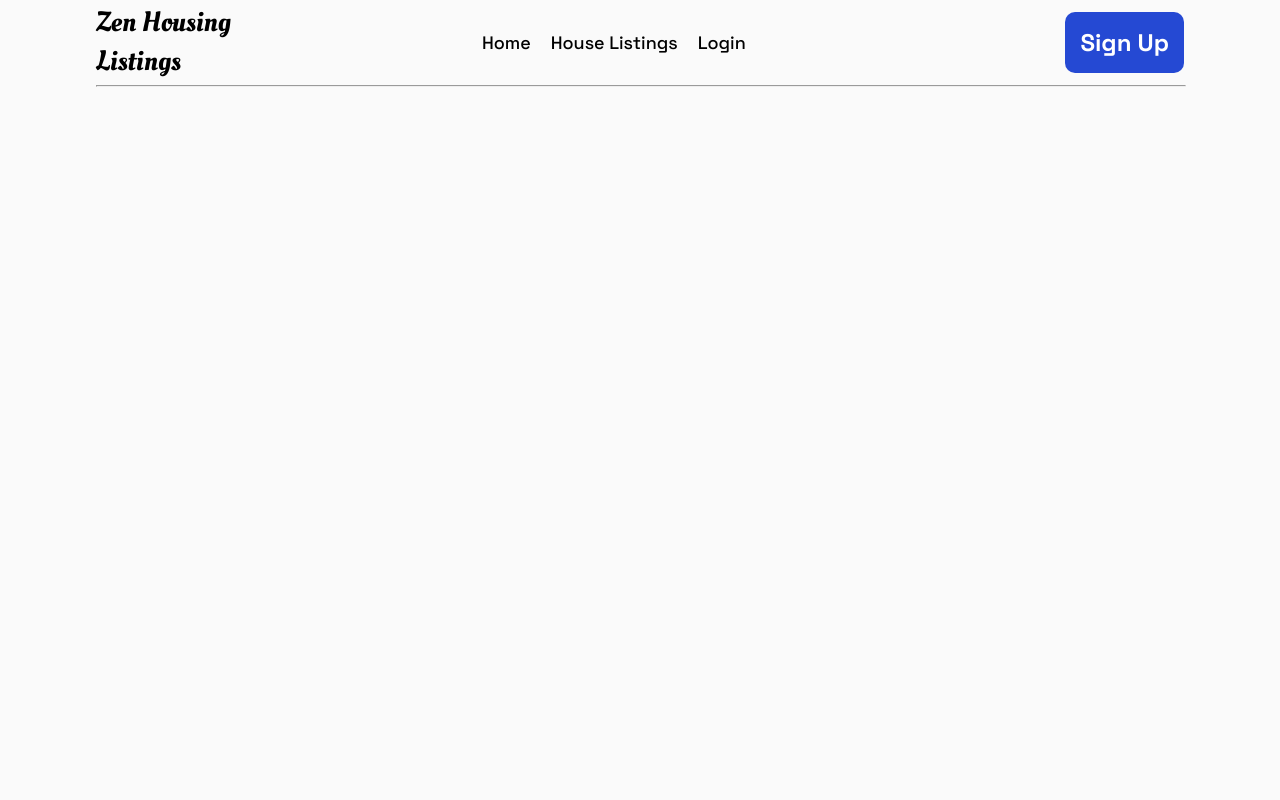
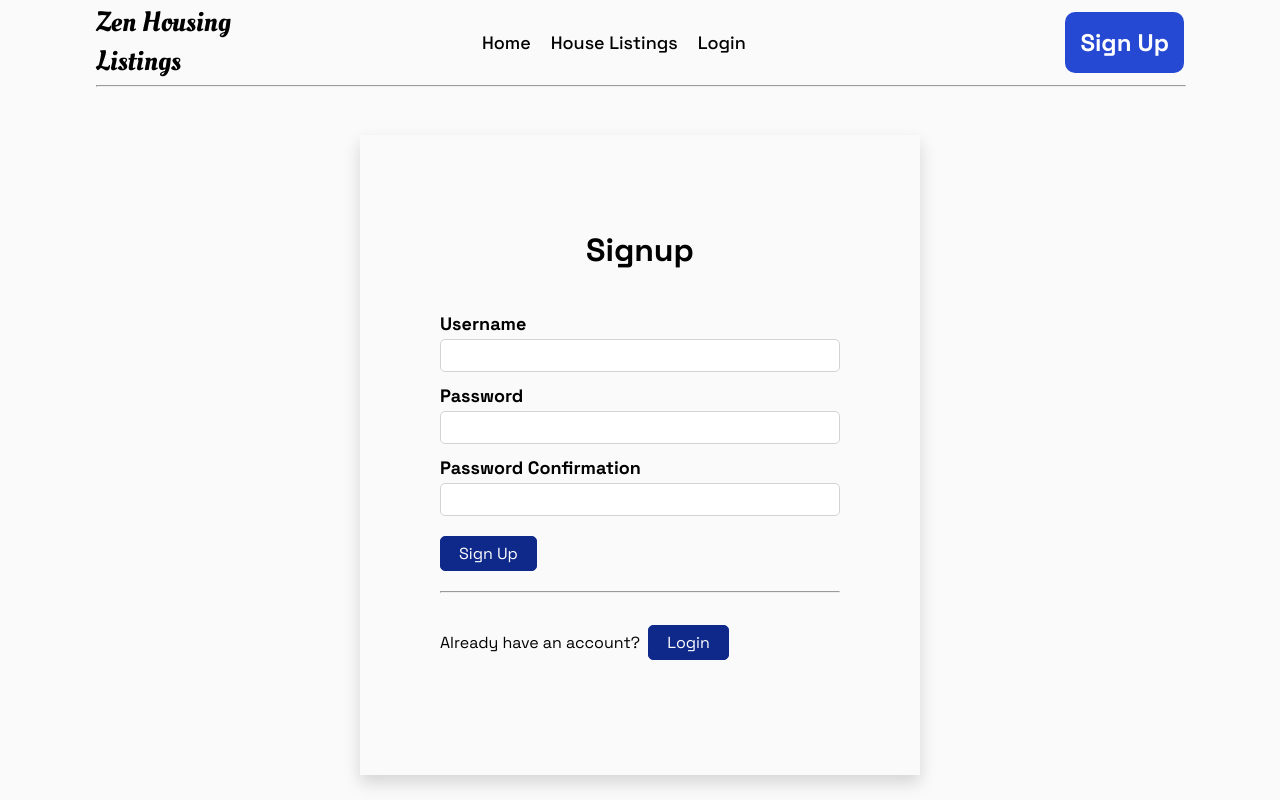
Before and after one commit to Rlynette/Zen-Housing-frontend, a React (Create React App) app: page /signup in a window 1280 px wide. Built offline with nearby package versions, Linux system fonts and the light colour scheme.

Commit message:
add a SignUp component

```diff
--- a/src/components/App.css
+++ b/src/components/App.css
@@ -561,3 +561,98 @@ nav ul li a {
   padding-bottom: 18px;
   font-size: 28px;
 }
+
+.signup {
+  width: 70vh;
+  height: 80vh;
+  display: flex;
+  justify-content: center;
+  align-items: center;
+  flex-direction: column;
+  margin-top: 6vh;
+  box-shadow: 0 0.5rem 1rem rgba(0, 0, 0, 0.15);
+  margin-left: auto;
+  margin-right: auto;
+}
+
+.signup h1 {
+  margin-bottom: 30px;
+}
+
+#signup-form {
+  display: flex;
+  flex-direction: column;
+  width: 50vh;
+}
+
+label {
+  font-size: 18px;
+  font-weight: 600;
+  padding: 12px 0 4px 0;
+}
+
+input {
+  border: 1px solid lightgray;
+  padding: 7px;
+  border-radius: 5px;
+}
+
+textarea {
+  border: 1px solid lightgray;
+  padding: 7px;
+  border-radius: 5px;
+}
+
+button {
+  width: fit-content;
+  padding: 6px 18px;
+  font-size: 16px;
+  margin: 20px 0;
+  background-color: #0f298b;
+  border: 1px solid#0f298b ;
+  border-radius: 5px;
+  color: white;
+}
+
+button:hover {
+  cursor: pointer;
+  filter: brightness(90%);
+  transition: all 0.35s ease-in-out;
+}
+
+select {
+  border: 1px solid lightgray;
+  padding: 7px;
+  border-radius: 5px;
+}
+
+.already {
+  width: 50vh;
+}
+
+.already p {
+  padding-top: 12px;
+}
+
+.login {
+  width: 70vh;
+  height: 50vh;
+  display: flex;
+  justify-content: center;
+  align-items: center;
+  flex-direction: column;
+  margin-top: 6vh;
+  box-shadow: 0 0.5rem 1rem rgba(0, 0, 0, 0.15);
+  margin-left: auto;
+  margin-right: auto;
+}
+
+.login h1 {
+  margin-bottom: 30px;
+}
+
+#login-form {
+  display: flex;
+  flex-direction: column;
+  width: 50vh;
+}
--- a/src/components/App.js
+++ b/src/components/App.js
@@ -1,47 +1,30 @@
-// import logo from './logo.svg';
-// import './App.css';
-
-// function App() {
-//   return (
-//     <div className="App">
-//       <header className="App-header">
-//         <img src={logo} className="App-logo" alt="logo" />
-//         <p>
-//           Edit <code>src/App.js</code> and save to reload.
-//         </p>
-//         <a
-//           className="App-link"
-//           href="https://reactjs.org"
-//           target="_blank"
-//           rel="noopener noreferrer"
-//         >
-//           Learn React
-//         </a>
-//       </header>
-//     </div>
-//   );
-// }
-
-// export default App;
-import React from 'react'
+import React, { useState } from "react";
 import { BrowserRouter, Route, Switch } from "react-router-dom";
 import NavBar from "./NavBar";
 import Home from "./Home";
 import Login from "./Login";
-import Houses from './Houses';
-// import { BrowswerRouter, Switch, Route }from 'react-router-dom'
-import './App.css'
+import Houses from "./Houses";
+import "./App.css";
+import SignUp from "./SignUp";
 
 function App() {
+  const [user, setUser] = useState(null)
   return (
     <>
-
-
-      <BrowserRouter>      <NavBar />
+      <BrowserRouter>
+        {" "}
+        <NavBar />
         {/* <ProductContainer /> */}
         <Switch>
-        <Route exact path="/login" element={<Login />}></Route>
-        <Route exact path="/housedetails" element={<Houses />}></Route>
+          <Route exact path="/signup">
+            <SignUp onLogin={setUser} />
+          </Route>
+          <Route exact path="/login">
+            <Login onLogin={setUser} />
+          </Route>
+          <Route exact path="/housedetails">
+            <Houses />
+          </Route>
           <Route exact path="/">
             <Home />
           </Route>
--- a/src/components/Home.js
+++ b/src/components/Home.js
@@ -113,44 +113,6 @@ function Home() {
           </div>
         </div>
 
-        <div className="container6">
-          <div className="bungalow">
-            <img src="img/image 4.png" alt="palace" />
-            <div className="palace">
-              <h2>The Palace</h2>
-              <p>Lekki,phase2</p>
-            </div>
-            <div className="palaceprice">
-              <p>Duplex</p>
-              <p style={{ color: "#2549D3" }}>$2,000</p>
-            </div>
-          </div>
-          <div className="containerhouse1">
-            <img src="img/image 3.png" alt="IVY RORY" />
-            <div className="ivyrory">
-              <h2>IVY RORY</h2>
-              <p>Lekki,phase2</p>
-            </div>
-            <div className="ivyroryprice">
-              <p>Duplex</p>
-              <p style={{ color: "#2549D3" }}>$2,000</p>
-            </div>
-          </div>
-          <div className="containerhouse2">
-            <img src="img/image 5.png" alt="Rexona" />
-            <div className="rexona">
-              <h2>REXONA</h2>
-              <p>Lekki,phase2</p>
-            </div>
-            <div className="rexonaprice">
-              <p>Duplex</p>
-              <p style={{ color: "#2549D3" }}>$2,000</p>
-            </div>
-          </div>
-        </div>
-        <div className="viewmore">
-          <button>View more</button>
-        </div>
         <div className="esteemed">
           <h2>Our Esteemed Customers</h2>
           <p>This is what our client are saying</p>
--- a/src/components/Houses.js
+++ b/src/components/Houses.js
@@ -1,8 +1,8 @@
 import React, { useEffect , useState} from 'react'
 import "./App.css"
-// import image3 from "./images1/image3.png";
-
-
+import image3 from "./images1/image3.png";
+import image4 from "./images1/image4.png";
+import image5 from "./images1/image5.png";
 
 function Houses() {
   const [houses, setHouses] = useState([]);
@@ -15,6 +15,7 @@ function Houses() {
   console.log(houses);
 
   return (
+    <>
       <div className="Featuredproperties">
         <h2>Our Featured Properties.</h2>
         <p>
@@ -22,8 +23,45 @@ function Houses() {
           most.
         </p>
       </div>
-
-
+      <div className="container6">
+        <div className="bungalow">
+          <img src={image4} alt="palace" />
+          <div className="palace">
+            <h2>The Palace</h2>
+            <p>Lekki,phase2</p>
+          </div>
+          <div className="palaceprice">
+            <p>Duplex</p>
+            <p style={{ color: "#2549D3" }}>$2,000</p>
+          </div>
+        </div>
+        <div className="containerhouse1">
+          <img src={image3} alt="IVY RORY" />
+          <div className="ivyrory">
+            <h2>IVY RORY</h2>
+            <p>Lekki,phase2</p>
+          </div>
+          <div className="ivyroryprice">
+            <p>Duplex</p>
+            <p style={{ color: "#2549D3" }}>$2,000</p>
+          </div>
+        </div>
+        <div className="containerhouse2">
+          <img src={image5} alt="Rexona" />
+          <div className="rexona">
+            <h2>REXONA</h2>
+            <p>Lekki,phase2</p>
+          </div>
+          <div className="rexonaprice">
+            <p>Duplex</p>
+            <p style={{ color: "#2549D3" }}>$2,000</p>
+          </div>
+        </div>
+      </div>
+      <div className="viewmore">
+        <button>View more</button>
+      </div>
+    </>
   );
 
 }
--- a/src/components/Login.js
+++ b/src/components/Login.js
@@ -3,43 +3,60 @@ import React from "react";
 import "./App.css"
 import {useState} from "react"
 
+function Login({onLogin}) {
+  // const navigate = useNavigate();
+  const [username, setUserName] = useState('')
+  const [password, setPassword] = useState("");
+  const [errors, setErrors] = useState("")
 
-function Login() {
-  // const navigate = useNavigate();
-  const [username, setUserName] = useState['']
-  const [password, setPassword] = useState[""];
-
-  function handleSubmit(e) {
+ function handleSubmit(e) {
     e.preventDefault();
-    const save = {username, password}
-    fetch("",{
+    fetch('/login', {
       method: 'POST',
-      headers: { 'Content-Type' : 'application/json' },
-      body: JSON.stringify(save)
-    })
-    .then((res) => res.json())
-
-    .then(() =>{
-      setUserName(' ')
-      setPassword(' ')
-
-    })
+      headers: {
+        'Content-Type': 'application/json',
+      },
+      body: JSON.stringify({ username, password }),
+    }).then((r) => {
+      if (r.ok) {
+        r.json().then((user) => {
+          onLogin(user);
+        });
+      } else {
+        r.json().then((err) => {setErrors(err.errors)
+        console.log(err)
+        });
+      }
+    });
+  }
   //   navigate("/housedetails");
   // }
   return (
-    <div>
+    <div className="login">
       <h1>Login</h1>
       <form onSubmit={handleSubmit}>
         <div>
-          <input type="text" name="username" placeholder="Username" />
+          <input
+            type="text"
+            name="username"
+            value={username}
+            onChange={(e) => setUserName(e.target.value)}
+            placeholder="Username"
+          />
         </div>
         <div>
-          <input type="password" name="password" placeholder="Password" />
+          <input
+            type="password"
+            name="password"
+            value={password}
+            onChange={(e) => setPassword(e.target.value)}
+            placeholder="Password"
+          />
         </div>
         <input type="submit" value="Submit" />
       </form>
     </div>
   );
 }
-}
+
 export default Login;
--- /dev/null
+++ b/src/components/SignUp.js
@@ -0,0 +1,86 @@
+import React, {useState} from 'react'
+import { Link } from 'react-router-dom';
+
+function SignUp({onLogin}) {
+     const [username, setUserName] = useState("");
+     const [password, setPassword] = useState("");
+     const [passwordConfirmation, setPasswordConfirmation] = useState("");
+     const [errors, setErrors] = useState([]);
+
+
+     function handleSubmit(e) {
+       e.preventDefault();
+       setErrors([]);
+       fetch("/signup", {
+         method: "POST",
+         headers: {
+           "Content-Type": "application/json",
+         },
+         body: JSON.stringify({
+           username,
+           password,
+           password_confirmation: passwordConfirmation,
+
+         }),
+       }).then((r) => {
+         if (r.ok) {
+           r.json().then((user) => {
+             onLogin(user);
+           });
+         } else {
+           r.json().then((err) => setErrors(err.errors));
+         }
+       });
+     }
+
+
+  return (
+      <div className="signup">
+        <h1>Signup</h1>
+        <form id="signup-form" onSubmit={handleSubmit}>
+          <label htmlFor="name">Username</label>
+          <input
+            type="text"
+            id="name"
+            autoComplete="off"
+            value={username}
+            onChange={(e) => setUserName(e.target.value)}
+          />
+          <label htmlFor="password">Password</label>
+          <input
+            type="password"
+            id="password"
+            value={password}
+            onChange={(e) => setPassword(e.target.value)}
+            autoComplete="current-password"
+          />
+          <label htmlFor="password">Password Confirmation</label>
+          <input
+            type="password"
+            id="password_confirmation"
+            value={passwordConfirmation}
+            onChange={(e) => setPasswordConfirmation(e.target.value)}
+            autoComplete="current-password"
+          />
+
+          <button type="submit">Sign Up</button>
+          {errors.map((err) => (
+            <li style={{ color: "red" }} key={err}>
+              {err}
+            </li>
+          ))}
+        </form>
+        <div className="already">
+          <hr />
+          <p>
+            Already have an account? &nbsp;
+            <Link to="/login">
+              <button type="button">Login</button>
+            </Link>
+          </p>
+        </div>
+      </div>
+      );
+      }
+
+      export default SignUp;
```
Lines whose indentation alone changed are shown as unchanged.
